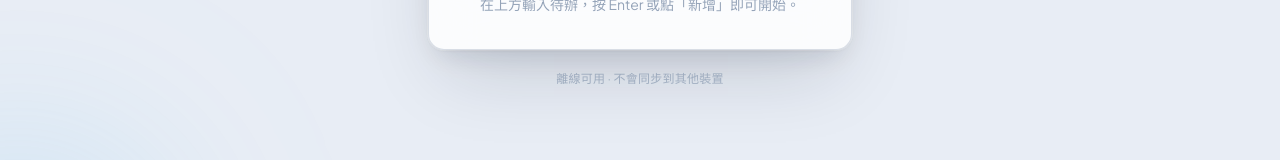
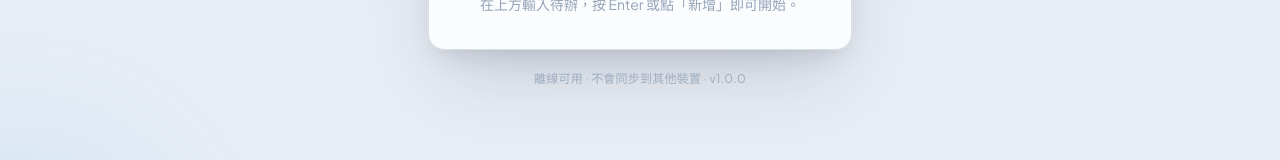
Before and after one commit to p4774756/toDoLists, a Vue app: page / in a window 1280 px wide. Shown: the part 424-584 px from the top of the page. Built offline with nearby package versions, Linux system fonts and the light colour scheme.

Commit message:
feat: 更新版本號至 1.0.0，並在應用中顯示版本資訊

```diff
--- a/package.json
+++ b/package.json
@@ -1,7 +1,7 @@
 {
   "name": "todolists",
   "private": true,
-  "version": "0.0.0",
+  "version": "1.0.0",
   "type": "module",
   "scripts": {
     "dev": "vite",
--- a/src/App.vue
+++ b/src/App.vue
@@ -70,6 +70,8 @@ const filters = [
   { key: 'active', label: '未完成' },
   { key: 'completed', label: '已完成' },
 ]
+
+const appVersion = __APP_VERSION__
 
 /** 每列附帶滑動底層模式，避免模板重複呼叫且正確依賴 translateX */
 const listRows = computed(() =>
@@ -285,7 +287,7 @@ function commitEdit() {
         </footer>
       </main>
 
-      <p class="fineprint">離線可用 · 不會同步到其他裝置</p>
+      <p class="fineprint">離線可用 · 不會同步到其他裝置 · v{{ appVersion }}</p>
     </div>
   </div>
 </template>
--- a/vite.config.js
+++ b/vite.config.js
@@ -1,10 +1,19 @@
+import { readFileSync } from 'node:fs'
+import { fileURLToPath } from 'node:url'
 import { defineConfig } from 'vite'
 import vue from '@vitejs/plugin-vue'
+
+const pkg = JSON.parse(
+  readFileSync(fileURLToPath(new URL('./package.json', import.meta.url)), 'utf-8'),
+)
 
 // https://vite.dev/config/
 export default defineConfig({
   plugins: [vue()],
   base: '/toDoLists/',
+  define: {
+    __APP_VERSION__: JSON.stringify(pkg.version),
+  },
   server: {
     port: 5180,
   },
```
